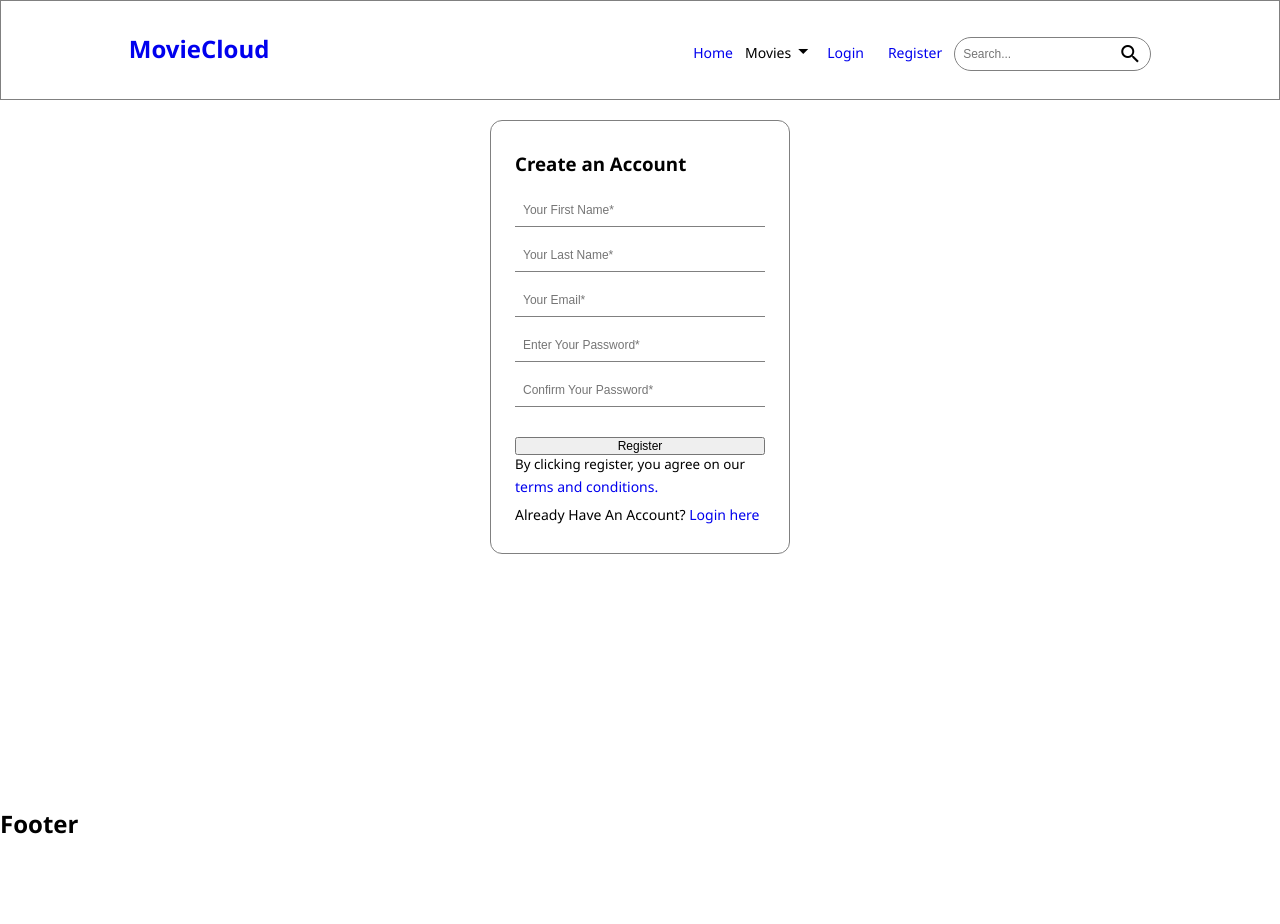
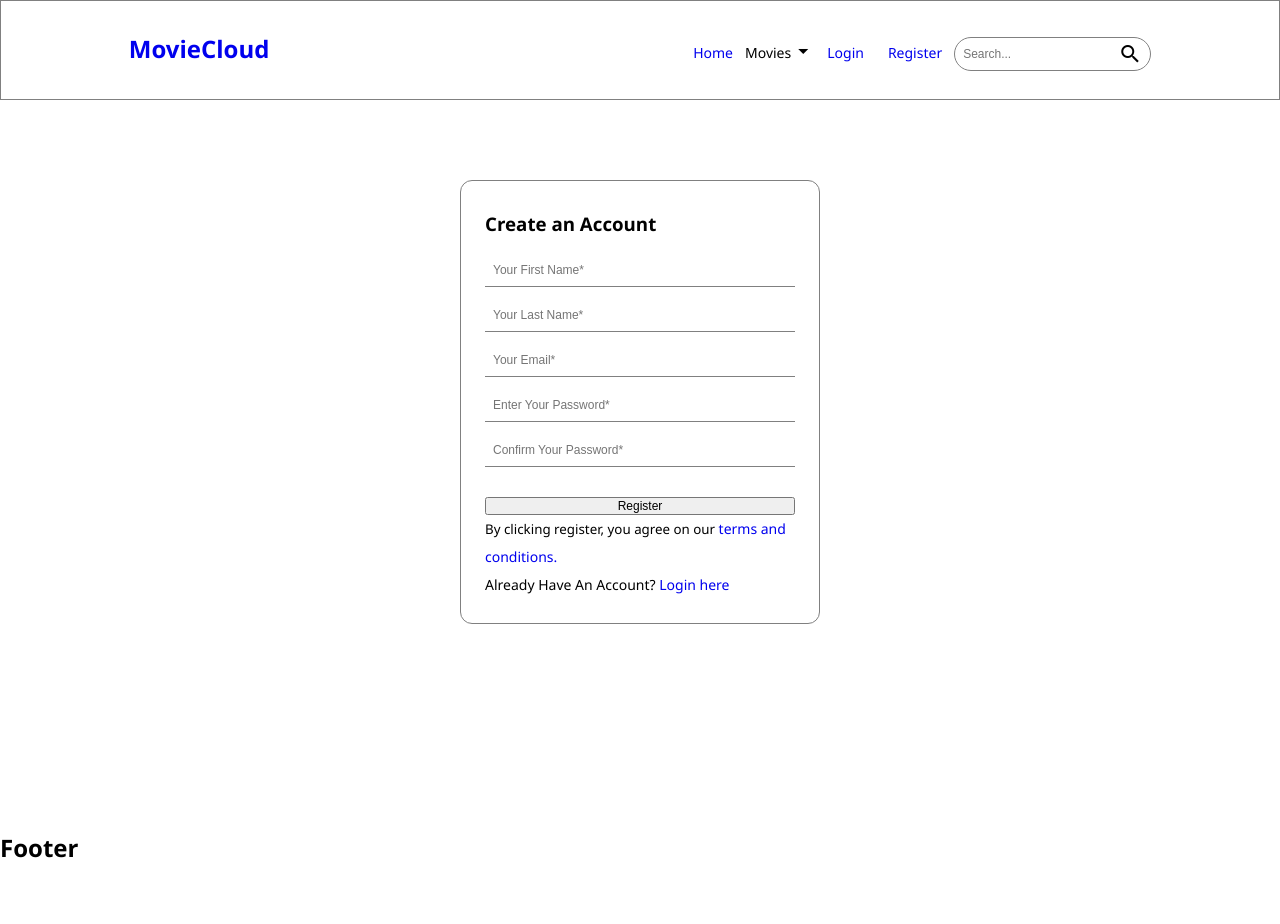
Before and after one commit to lowellrueca/moviecloud, a Python web app: template templates/account/register.html in a window 1280 px wide. Before the commit the page ends 834 px from the top, so only its background shows below. Run offline with Jinja, Linux system fonts and the light colour scheme; the template is opened without the code that fills it, so the values that code supplies are empty.

Commit message:
adjust form width state

```diff
--- a/static/css/style.css
+++ b/static/css/style.css
@@ -93,7 +93,7 @@ header {
 }
 
 main {
-    padding: 120px 0px 100px 0px;
+    padding: 180px 0px 100px 0px;
     min-height: calc(100vh - 100px);
 }
 
@@ -302,10 +302,10 @@ header {
     flex-direction: column;
 }
 
-@media only screen and (min-width: 375px)
+@media only screen and (min-width: 480px)
 {
     .form-width-state {
-        width: 300px;
+        width: 360px;
         margin: auto;
         padding: 24px;
         border: 1px solid grey;
```
